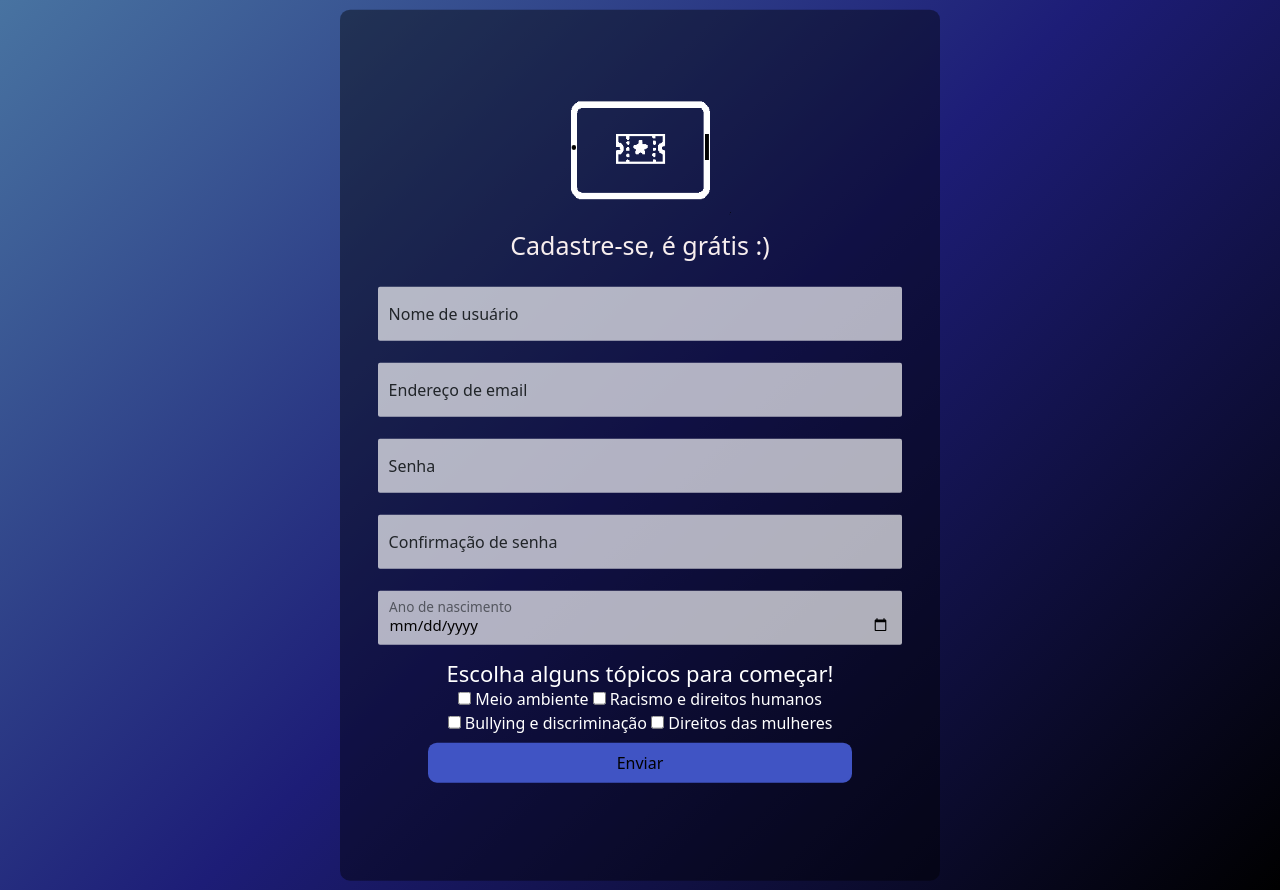
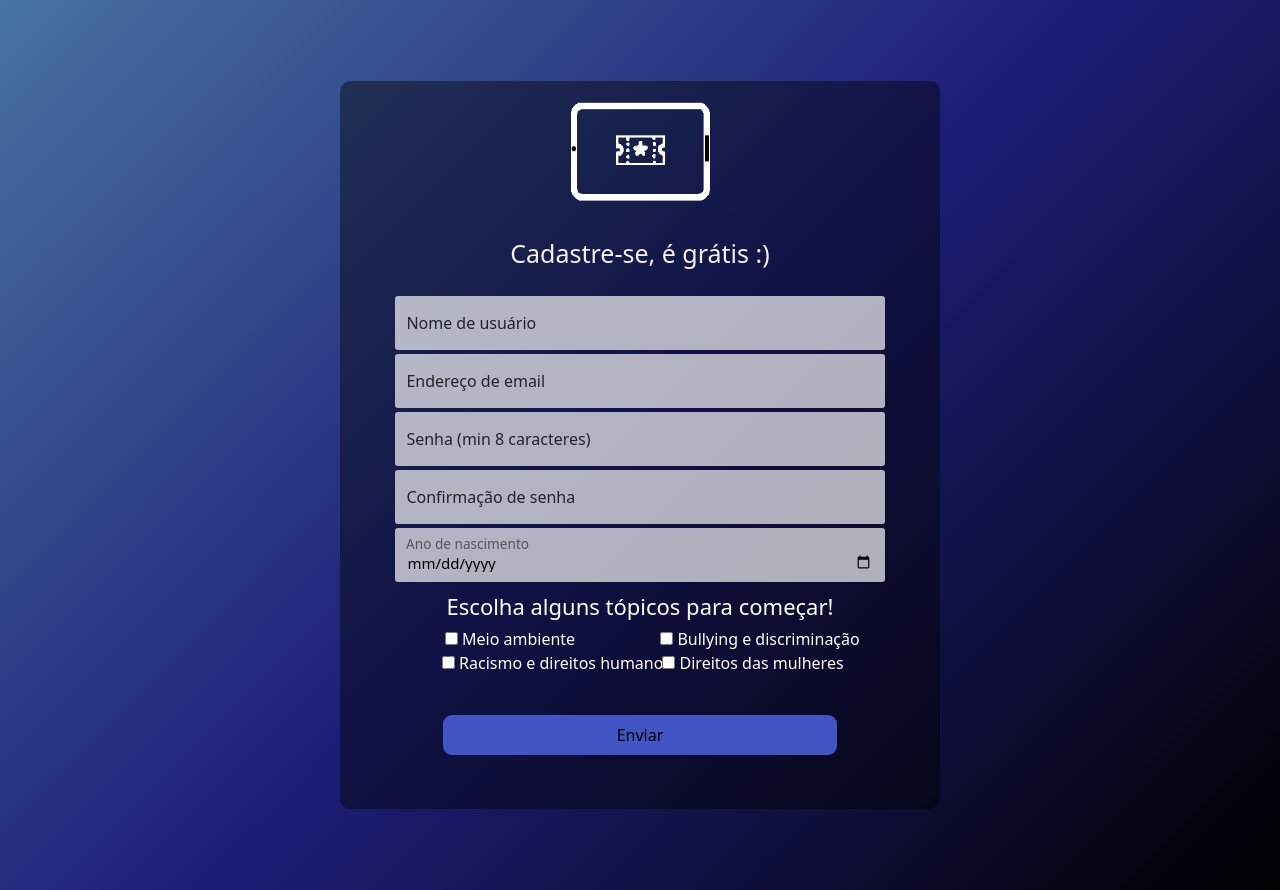
Before and after one commit to nathalia-nobrega/Hyades-Web, a PHP site: page /cadastro.html in a window 1280 px wide. Run offline with PHP 8.4, Linux system fonts and the light colour scheme.

Commit message:
updates cadastro.css e cadastro.html
ainda vou mudar mais amanhã, seja o que Deus quiser.

mudanças de responsividade e layout. Amanhã a mesma coisa.

```diff
--- a/assets/css/cadastro.css
+++ b/assets/css/cadastro.css
@@ -2,13 +2,22 @@ html,
 body {
   height: 100%;
 }
+*{
+    padding: 0;
+    margin: 0;
+    box-sizing: border-box;
 
+}
 
-.text-center{
+body{
 
-  display: flex;
-  align-items: center;
-  background:linear-gradient(-45deg, #000000, #1d1d77, #4873a1 )
+ width: 100%;
+ height: 100vh;
+ display: flex;
+ justify-content: center;
+ align-items: center;
+ background:linear-gradient(-45deg, #000000, #1d1d77, #4873a1 );
+
 }
 
 .button{
@@ -17,7 +26,7 @@ body {
     width: 80%;
     position: relative;
     height: 40px;
-    margin-bottom: 7vh;
+    margin-top: -8vh;
     background-color: #4054c4;
     border: none;
     border-radius: 9px;
@@ -29,15 +38,12 @@ body {
 
 }
 
-.form-signin {
+.form-signin  {
 
+  position: relative;
   max-width: 600px;
-  position: fixed;
-  top: 50%;
-  left: 50%;
-  transform: translate(-50%,-50%);
   background: rgba(0, 0, 0, 0.418);
-  padding: 4vh;
+  padding: 6vh;
   border-radius: 10px;
   width: min-content;
   justify-content: center;
@@ -55,24 +61,25 @@ body {
   padding: 10px;
   font-size: 20px;
   color: #030202;
-  transform: all 0.4s ease;
 
 }
 
 .form-floating input {
 
   position: relative;
-  top: -2vh;
-  margin-bottom: 18px;
+  top: -11vh;
+  border-radius: 5px;
   height: fit-content;
   font-size: 15px;
+  color: fff;
 
 }
+
 
 .form-floating label {
 
     position: absolute;
-    top: -2vh;
+    top: -11vh;
 
 }
 
@@ -80,6 +87,7 @@ body {
 
   position: relative;
   top: -35px;
+  top: -13vh;
   font-size: 25px;
   color: #f7eeee;
 }
@@ -87,8 +95,6 @@ body {
 .checkbox {
     color: #FFF;
     font-style: #fff;
-
-
 }
 .checkbox  mb-3 {
 
@@ -101,27 +107,56 @@ body {
 .mb-4 {
 
   position: relative;
-  top: 3vh;
+  top: -7vh;
 }
+
 
 .box1 {
 
   position: relative;
-  top: -0.9vh;
+  right: 130px;
+
+}
+.box2{
+
+  position: relative;
+  right: 83.5px;
+
+}
+.box3 {
+
+  position: relative;
+  left: 120px;
+  top: -48px;
+
+}
+.box4{
+
+  position: relative;
+  left: 113px;
+  top: -48px;
 
 }
 
+.box5{
+
+  position: relative;
+
+
+}
 .agadois{
 
     color: rgb(255, 255, 255);
     font-size:  25px;
     position: fixed;
+    top: 100%;
 }
 
 .agaquatro {
   color: #FFF;
   font-size:  22px;
-  margin-top: -2.5vh;
+  margin-top: -10vh;
+  align-items: center;
 
 }
 
--- a/cadastro.html
+++ b/cadastro.html
@@ -19,24 +19,24 @@
         <img class="mb-4" src="assets/images/logo_ma_branco_tablet.png" alt="" width="195" height="195">
         <h1 class="registro">Cadastre-se, é grátis :)</h1>
 
-        <div class="form-floating input1"><!--id="floatingInput"-->
+        <div class="form-floating input"><!--id="floatingInput"-->
           <input type="text" class="form-control" id="nome"  placeholder="name@example.com" maxlength="35">
           <label for="floatingInput">Nome de usuário</label>
         </div>
 
-        <div class="form-floating input1">
-          <input type="email" class="form-control" id="email" placeholder="name@example.com"maxlength="100">
+        <div class="form-floating input">
+          <input type="email" class="form-control" id="email" placeholder="name@example.com" maxlength="100">
           <label for="floatingInput">Endereço de email</label>
         </div>
 
         <div class="form-floating input1">
           <input type="password" class="form-control" id="senha" placeholder="name@example.com" maxlength="25">
-          <label for="floatingInput">Senha</label>
+          <label for="floatingInput">Senha (min 8 caracteres)</label>
         </div>
 
         <div class="form-floating input1">
           <input type="password" class="form-control" id="senhaconfirmar" placeholder="Password" maxlength="25">
-          <label for="floatingPassword">Confirmação de senha</label>
+          <label for="floatingPassword">Confirmação de senha </label>
         </div>
 
         <div class="form-floating input">
@@ -48,16 +48,22 @@
         </div>
 
         <h4 class="agaquatro"> Escolha alguns tópicos para começar!</h4>
-
+        <div class="box5">
         <div class="checkbox">
           <label class="box1">
             <input type="checkbox" value="valMA"> Meio ambiente
-            <input type="checkbox" value="valRAC"> Racismo e direitos humanos<br>
+          </label>
+          <div class="box2">
+            <input type="checkbox" value="valRAC"> Racismo e direitos humanos
+          </div>
+            <div class="box3">
             <input type="checkbox" value="valBuLL"> Bullying e discriminação
+          </div>
+            <div class="box4">
             <input type="checkbox" value="valDIR"> Direitos das mulheres
-          </label>
+          </div>
         </div>
-
+        </div>
         <button class="button" type="submit" id="enviar">Enviar</button>
       </form>
     </main>
```
